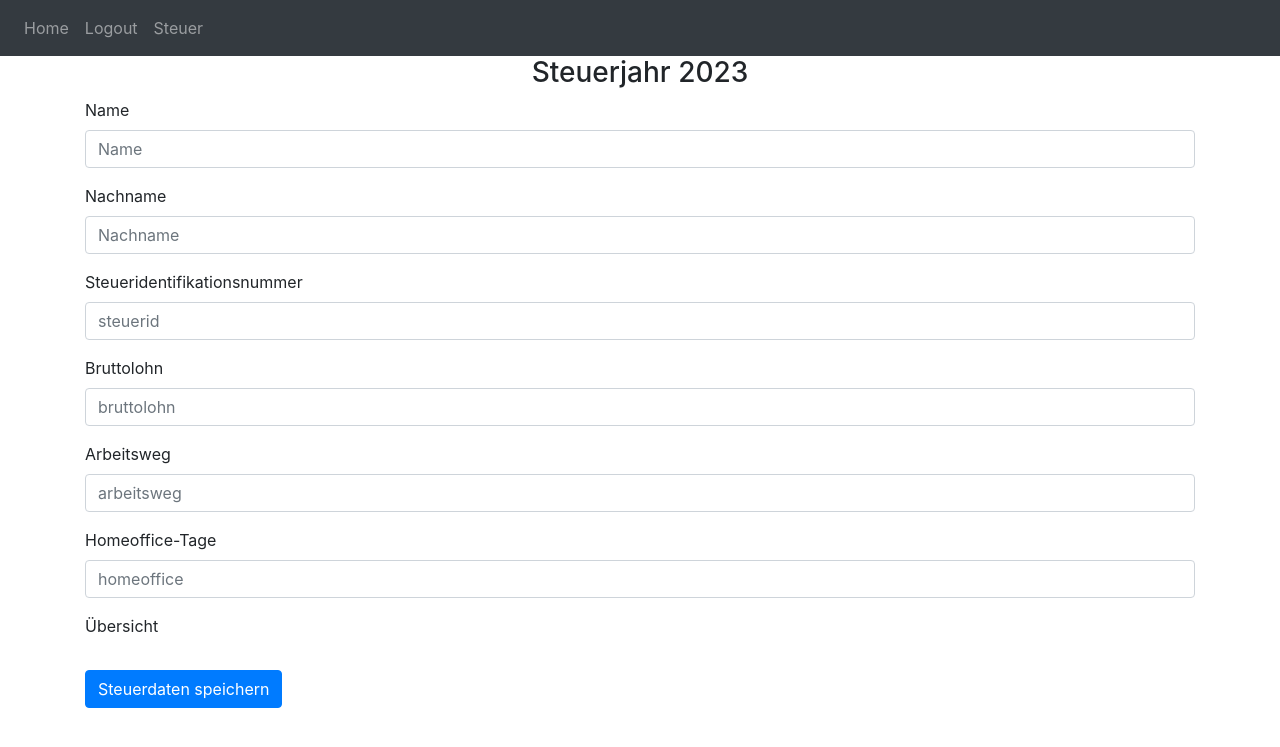
After one commit to Acavus38/webapp-python-flask, a Flask app: page /taxes in a window 1280 px wide. The commit adds this page. Shown: the top 747 px of the page. Run offline with Flask 2, Linux system fonts and the light colour scheme; a user stored in the database is signed in; some libraries are stand-ins or nearby versions.

Commit message:
add tax db, tax.html

```diff
--- a/website/__init__.py
+++ b/website/__init__.py
@@ -19,7 +19,7 @@ def create_app():
     app.register_blueprint(views, url_prefix='/')
     app.register_blueprint(auth, url_prefix='/')
 
-    from .models import User, Note
+    from .models import User, Note, Tax
 
     with app.app_context():
         db.create_all()
--- a/website/templates/base.html
+++ b/website/templates/base.html
@@ -32,6 +32,7 @@
           {% if user.is_authenticated %}
           <a class="nav-item nav-link" id="home" href="/">Home</a>
           <a class="nav-item nav-link" id="logout" href="/logout">Logout</a>
+          <a class="nav-item nav-link" id="steuer" href="/taxes">Steuer</a>
           {% else %}
           <a class="nav-item nav-link" id="login" href="/login">Login</a>
           <a class="nav-item nav-link" id="signUp" href="/sign-up">Sign Up</a>
--- /dev/null
+++ b/website/templates/taxes.html
@@ -0,0 +1,91 @@
+{% extends "base.html" %} {% block title %}Steuererklärung{% endblock %} {% block content
+    %}
+    <form method="POST">
+      <h3 align="center">Steuerjahr 2023</h3>
+      <div class="form-group">
+        <label for="name">Name</label>
+        <input
+          type="name"
+          class="form-control"
+          id="name"
+          name="name"
+          placeholder="Name"
+        />
+      </div>
+      <div class="form-group">
+        <label for="nachname">Nachname</label>
+        <input
+          type="nachname"
+          class="form-control"
+          id="nachname"
+          name="nachname"
+          placeholder="Nachname"
+        />
+      </div>
+      <div class="form-group">
+        <label for="steuerid">Steueridentifikationsnummer</label>
+        <input
+          type="steuerid"
+          class="form-control"
+          id="steuerid"
+          name="steuerid"
+          placeholder="steuerid"
+        />
+      </div>
+      <div class="form-group">
+        <label for="bruttolohn">Bruttolohn</label>
+        <input
+          type="bruttolohn"
+          class="form-control"
+          id="bruttolohn"
+          name="bruttolohn"
+          placeholder="bruttolohn"
+        />
+      </div>
+      <div class="form-group">
+        <label for="arbeitsweg">Arbeitsweg</label>
+        <input
+          type="arbeitsweg"
+          class="form-control"
+          id="arbeitsweg"
+          name="arbeitsweg"
+          placeholder="arbeitsweg"
+        />
+      </div>
+      <div class="form-group">
+        <label for="homeoffice">Homeoffice-Tage</label>
+        <input
+          type="homeoffice"
+          class="form-control"
+          id="homeoffice"
+          name="homeoffice"
+          placeholder="homeoffice"
+        />
+      </div>
+      <!-- <div class="form-group">
+        <label for="office">Office-Tage</label>
+        <input
+          type="office"
+          class="form-control"
+          id="office"
+          name="office"
+          placeholder="office"
+        />
+      </div>
+      <div class="form-group">
+        <label for="kosten">Kosten</label>
+        <input
+          type="kosten"
+          class="form-control"
+          id="kosten"
+          name="kosten"
+          placeholder="kosten"
+        />
+      </div> -->
+      <div class="">
+        <label for="übersicht">Übersicht </label>
+      </div>
+      <br />
+      <button type="submit" class="btn btn-primary">Steuerdaten speichern</button>
+    </form>
+    {% endblock %}
--- a/website/views.py
+++ b/website/views.py
@@ -1,6 +1,7 @@
-from flask import Blueprint, render_template, request, flash, jsonify
-from flask_login import login_required, current_user
-from .models import Note
+import email
+from flask import Blueprint, render_template, request, flash, jsonify, redirect, url_for
+from flask_login import login_user, login_required, logout_user, current_user
+from .models import Note, Tax, User
 from . import db
 import json
 
@@ -24,6 +25,26 @@ def home():
 
     return render_template("home.html", user=current_user)
 
+@views.route('/taxes', methods=['GET', 'POST'])
+@login_required
+def taxes():
+    if request.method == 'POST':
+        tax_id = request.form.get('steuerid')
+        salary = request.form.get('bruttolohn')
+        way_to_work = request.form.get('arbeitsweg')
+        days_homeoffice = request.form.get('homeoffice')
+
+        new_tax = Tax(tax_id=tax_id, salary=salary, way_to_work=way_to_work, days_homeoffice=days_homeoffice)
+        db.session.add(new_tax)
+        db.session.commit()
+        flash('Steuererklärung gespeichert')
+
+        print(new_tax.tax_id)
+        print(new_tax.salary)
+        # return redirect(url_for('views.home'))
+
+    return render_template("taxes.html", user=current_user)
+
 
 @views.route('/delete-note', methods=['POST'])
 def delete_note():
```
Also changed, not shown: website/models.py (+10 -0 lines), instance/database.db.
